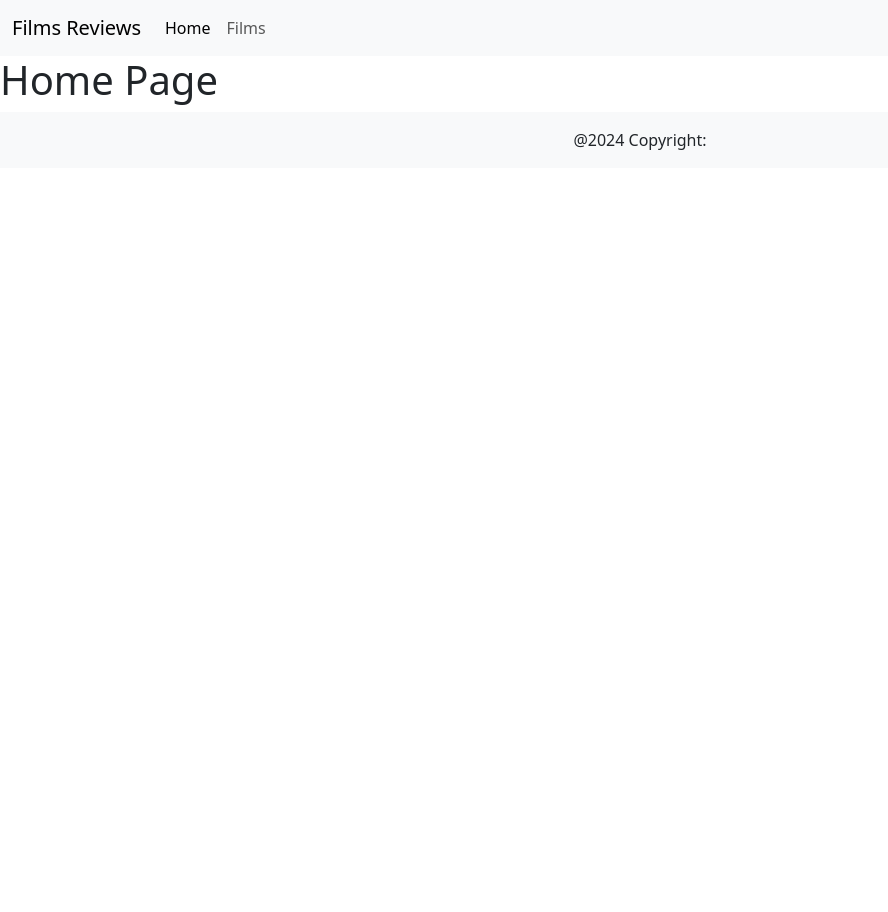
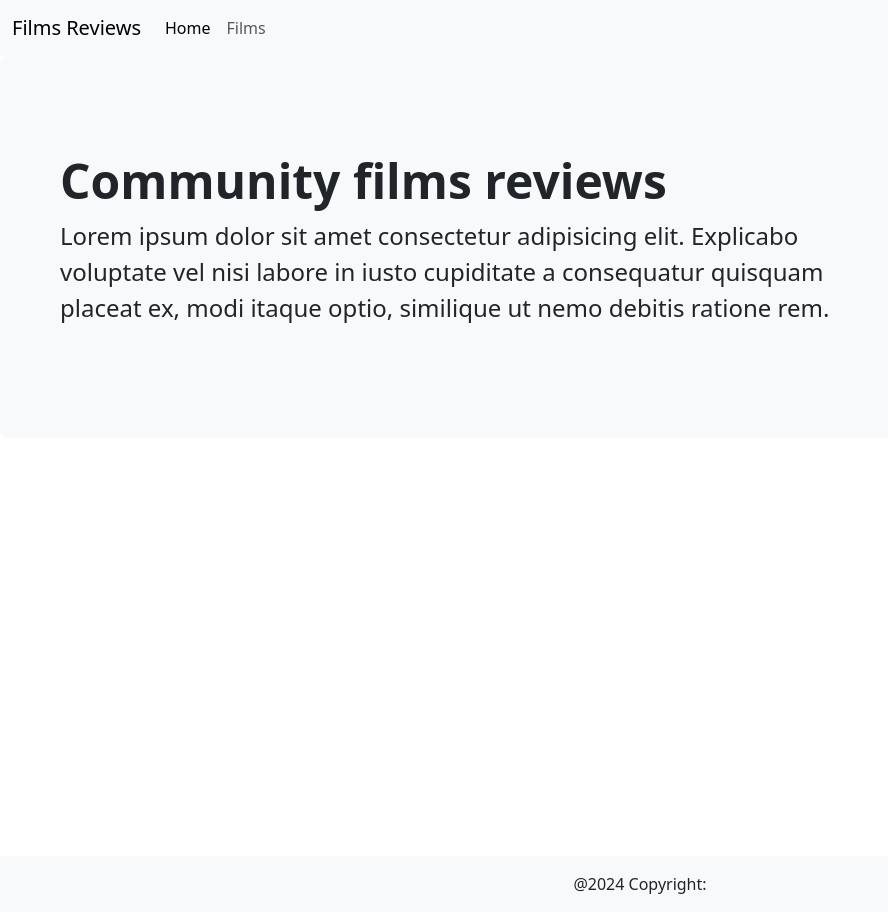
Before and after one commit to desmoveronica2002-bot/webapp-react, a React (Vite) app: page / in a window 1280 px wide. Shown: the whole page, without its empty margins (0-888 px from the left). Before the commit the page ends 800 px from the top, so only its background shows below. Built offline with nearby package versions, Linux system fonts and the light colour scheme; the HTML template or start-up script is replaced by a standard one.

Commit message:
continue HomePage

```diff
--- a/src/layouts/DefaultLayout.jsx
+++ b/src/layouts/DefaultLayout.jsx
@@ -7,7 +7,7 @@ export default function DefaultLayout() {
   return (
     <>
        <AppHeader />
-       <main>
+       <main className="min-vh-100">
         <Outlet />
        </main>
        <AppFooter />
--- a/src/pages/HomePage.jsx
+++ b/src/pages/HomePage.jsx
@@ -1,7 +1,14 @@
 export default function HomePage() {
   return (
-    <div>
-      <h1>Home Page</h1>
+    <div className="p-5 mb-4 bg-light rounded-3">
+      <div className="container-fluid py-5">
+        <h1 className="display-5 fw-bold">Community films reviews</h1>
+        <p className="col-md-8 fs-4">
+          Lorem ipsum dolor sit amet consectetur adipisicing elit. Explicabo voluptate vel
+          nisi labore in iusto cupiditate a consequatur quisquam placeat ex, modi itaque optio,
+          similique ut nemo debitis ratione rem.
+        </p>
+      </div>
     </div>
   )
 }
```
